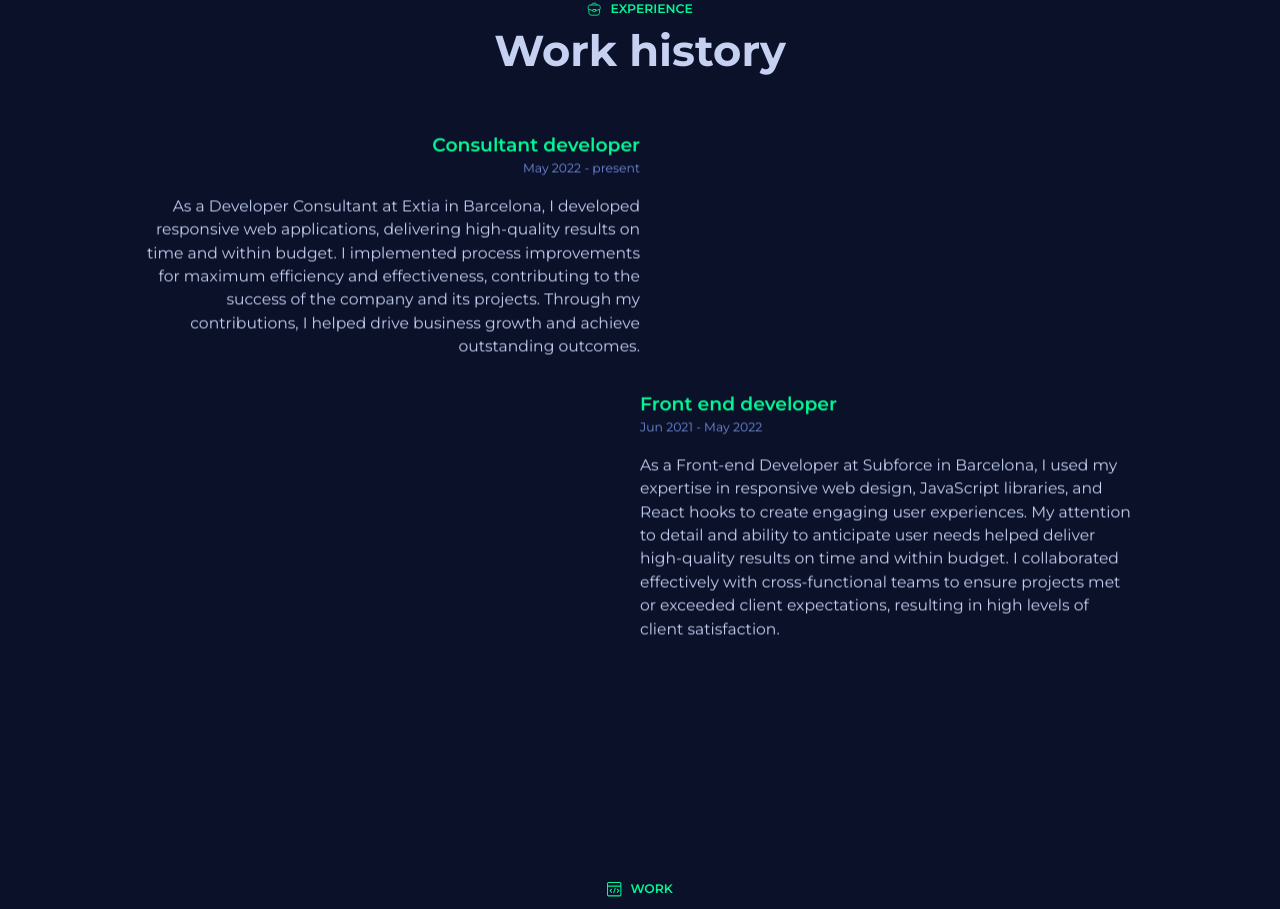
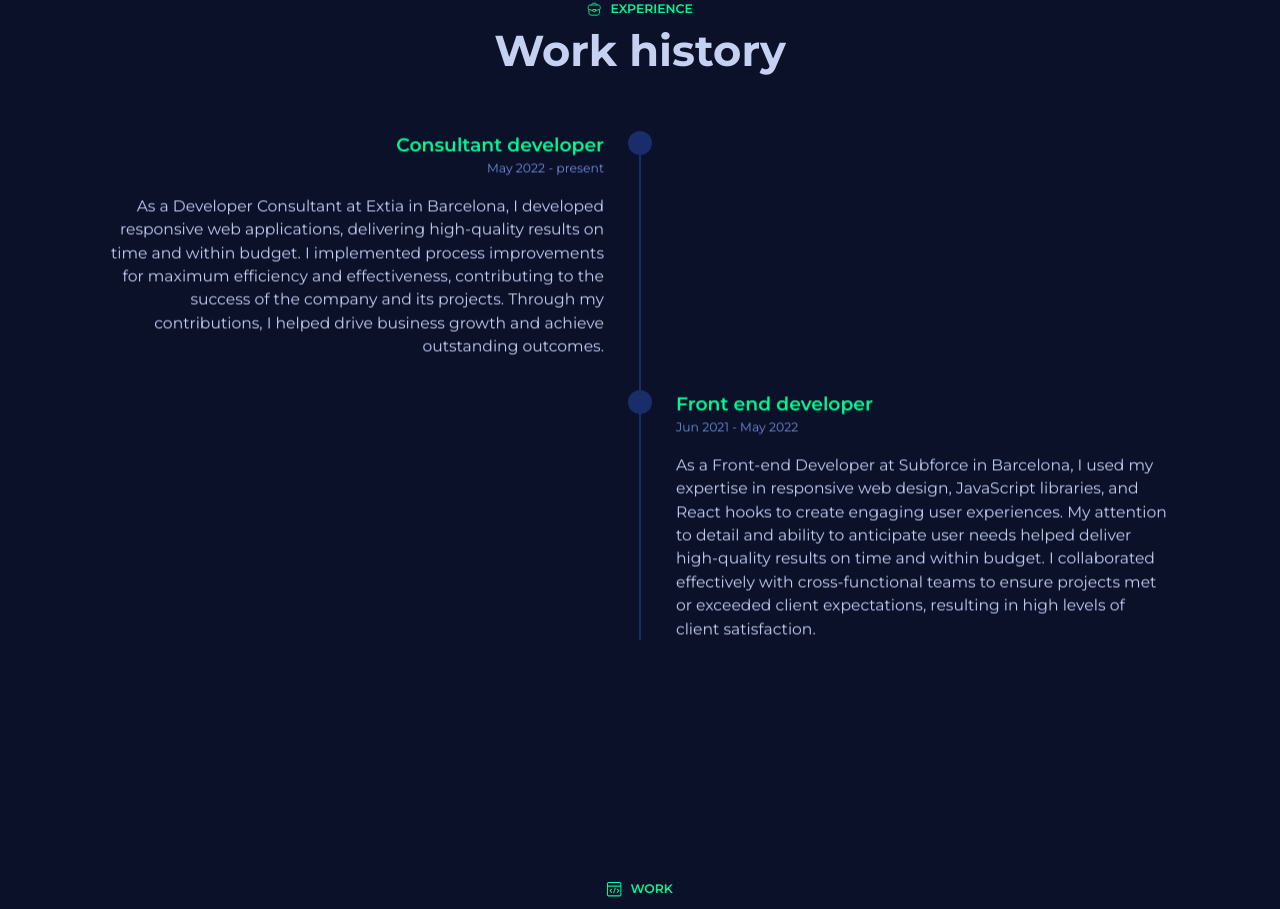
Before and after one commit to kevinsauvage/next-portfolio, a Next.js app: page / in a window 1280 px wide. Shown: the part 2194-3103 px from the top of the page. Built offline with nearby package versions, Linux system fonts and the light colour scheme.

Commit message:
improve work history design

```diff
--- a/src/component/Experiences/Experiences.jsx
+++ b/src/component/Experiences/Experiences.jsx
@@ -8,11 +8,13 @@ import UpTitle from '../Uptitle/UpTitle';
 
 import ExperiencesCard from './experiencesCard/ExperiencesCard';
 
+import styles from './Experiences.module.scss';
+
 const Experiences = () => (
   <Section id="experience">
     <UpTitle text="Experience" icon={experienceIcon} />
     <Title>Work history</Title>
-    <ul>
+    <ul className={styles.list}>
       {experiences.map((experience) => (
         <ExperiencesCard key={experience.period} experience={experience} />
       ))}
--- /dev/null
+++ b/src/component/Experiences/Experiences.module.scss
@@ -0,0 +1,18 @@
+.list {
+  position: relative;
+  &::after {
+    position: absolute;
+    top: 0;
+    right: 50%;
+    bottom: 0;
+    width: 2px;
+    height: 100%;
+    background-color: var(--surface-500);
+    content: '';
+    transform: translateX(50%);
+
+    @include respond(tablet) {
+      display: none;
+    }
+  }
+}
--- a/src/component/Experiences/experiencesCard/ExperiencesCard.module.scss
+++ b/src/component/Experiences/experiencesCard/ExperiencesCard.module.scss
@@ -1,17 +1,52 @@
 .card {
+  position: relative;
   width: 50%;
   margin-bottom: 2rem;
 
-  &:nth-child(even) {
-    margin-left: auto;
+  &::after {
+    position: absolute;
+    z-index: 99;
+    top: 0;
+    width: 1.5rem;
+    height: 1.5rem;
+    border-radius: 50%;
+    background-color: var(--surface-500);
+    content: '';
+
+    @include respond(tablet) {
+      display: none;
+    }
   }
 
   &:nth-child(odd) {
+    right: 2.25rem;
     text-align: right;
+
+    &::after {
+      right: -3rem;
+    }
+
+    @include respond(tablet) {
+      right: 0;
+    }
+  }
+
+  &:nth-child(even) {
+    left: 2.25rem;
+    margin-left: auto;
+
+    &::after {
+      left: -3rem;
+    }
+
+    @include respond(tablet) {
+      left: 0;
+    }
   }
 
   @include respond(tablet) {
     width: 100%;
+
     &:nth-child(even) {
       margin-left: unset;
     }
```
